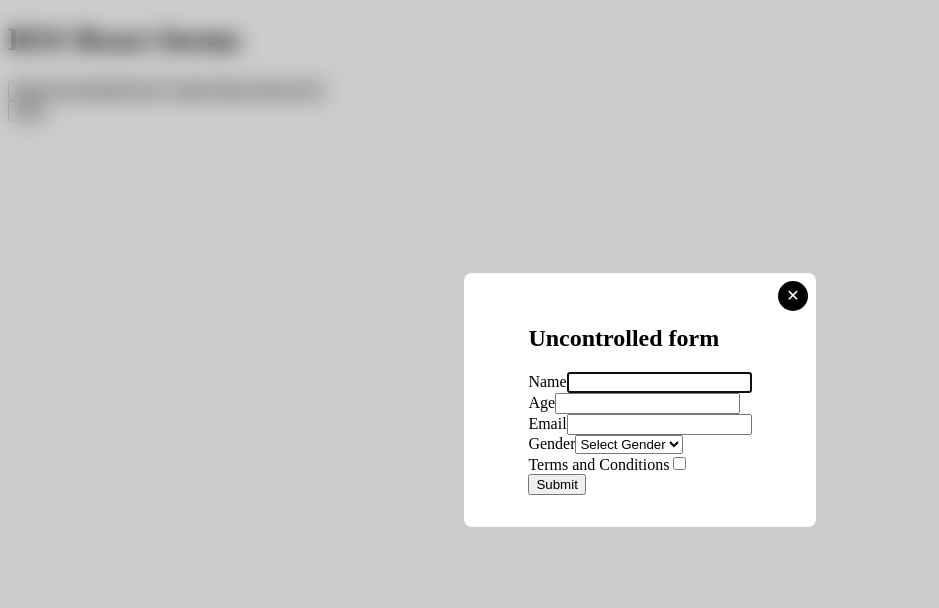
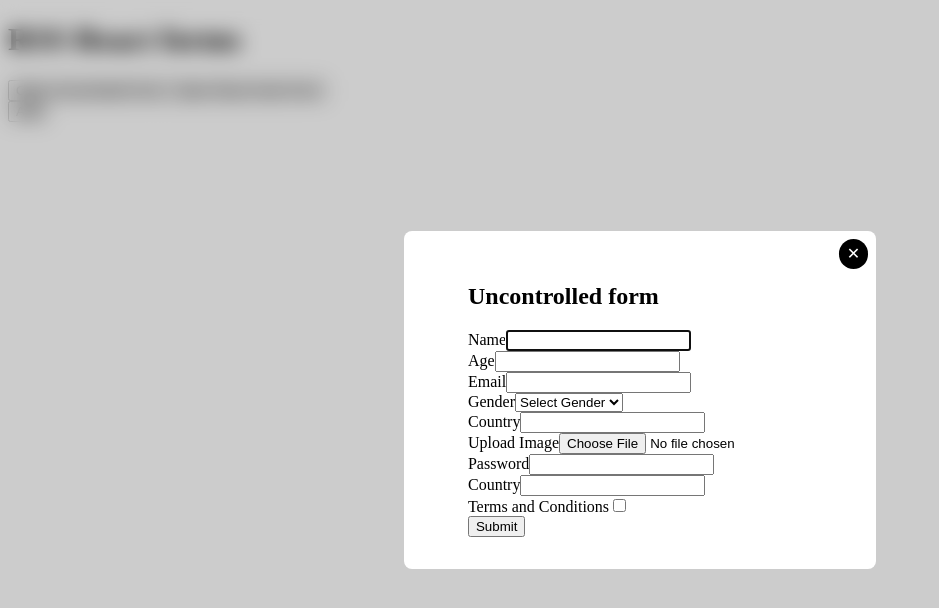
Before and after one commit to konfuzz/rss-react, a React (Vite) app: page / in a window 1280 px wide. Both pictures are taken after a click on the button "Open Uncontrolled Form". Shown: the top 608 px of the page, without its empty margins (0-939 px from the left). Built offline with nearby package versions, Linux system fonts and the light colour scheme.

Commit message:
feat: implement image loading

```diff
--- a/src/components/UncontrolledForm/UncontrolledForm.tsx
+++ b/src/components/UncontrolledForm/UncontrolledForm.tsx
@@ -1,7 +1,19 @@
+import { useState } from 'react';
 import { useFormStore } from '../../store/useFormStore';
 
 export default function UncontrolledForm({ onClose }: { onClose: () => void }) {
   const { addSubmission } = useFormStore();
+  const [image, setImage] = useState<string | null>(null);
+
+  const handleImageChange = (e: React.ChangeEvent<HTMLInputElement>) => {
+    const file = e.currentTarget.files?.[0];
+    if (!file) return;
+    const reader = new FileReader();
+    reader.readAsDataURL(file);
+    reader.onload = () => {
+      setImage(reader.result as string);
+    };
+  };
 
   const handleSubmit = (e: React.SubmitEvent<HTMLFormElement>) => {
     e.preventDefault();
@@ -14,7 +26,7 @@ export default function UncontrolledForm({ onClose }: { onClose: () => void }) {
       email: data.email as string,
       gender: data.gender as string,
       terms: 'terms' in data ? data.terms === "On" : false,
-      image: 'https://placehold.co/200x200/png',
+      image: image ?? 'https://placehold.co/200x200/png',
       password: '123456',
       country: 'USA',
     })
@@ -47,6 +59,22 @@ export default function UncontrolledForm({ onClose }: { onClose: () => void }) {
         </select>
       </div>
       <div className="field">
+        <label htmlFor="country">Country</label>
+        <input type="text" id="country" name="country" />
+      </div>
+      <div className="field">
+        <label htmlFor="image">Upload Image</label>
+        <input type="file" id="image" name="image" accept="image/*" onChange={handleImageChange} />
+      </div>
+      <div className="field">
+        <label htmlFor="password">Password</label>
+        <input type="password" id="password" name="password" />
+      </div>
+      <div className="field">
+        <label htmlFor="confirm">Country</label>
+        <input type="password" id="confirm" name="confirm" />
+      </div>
+      <div className="field">
         <label htmlFor="terms">Terms and Conditions</label>
         <input type="checkbox" id="terms" name="terms" />
       </div>
```
